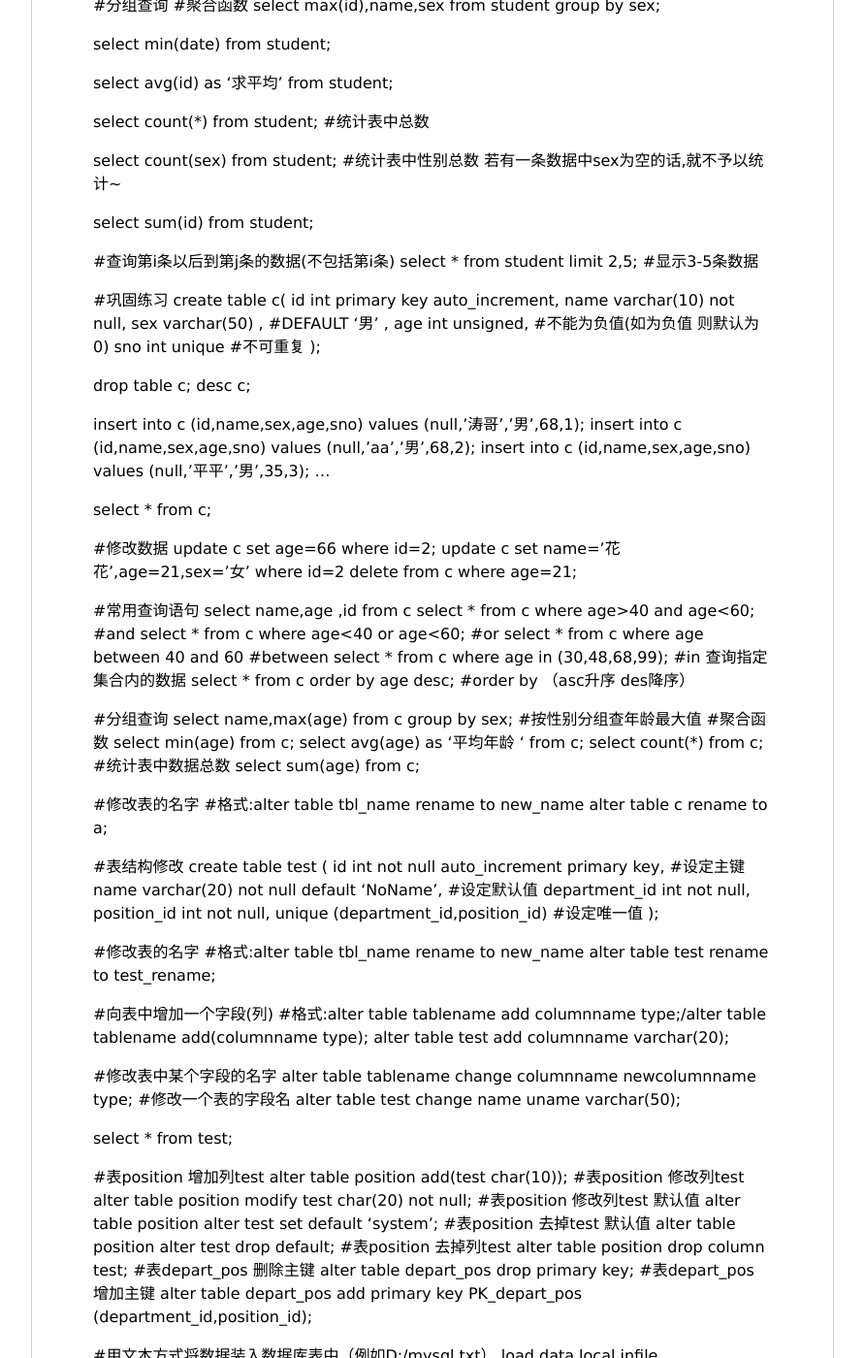
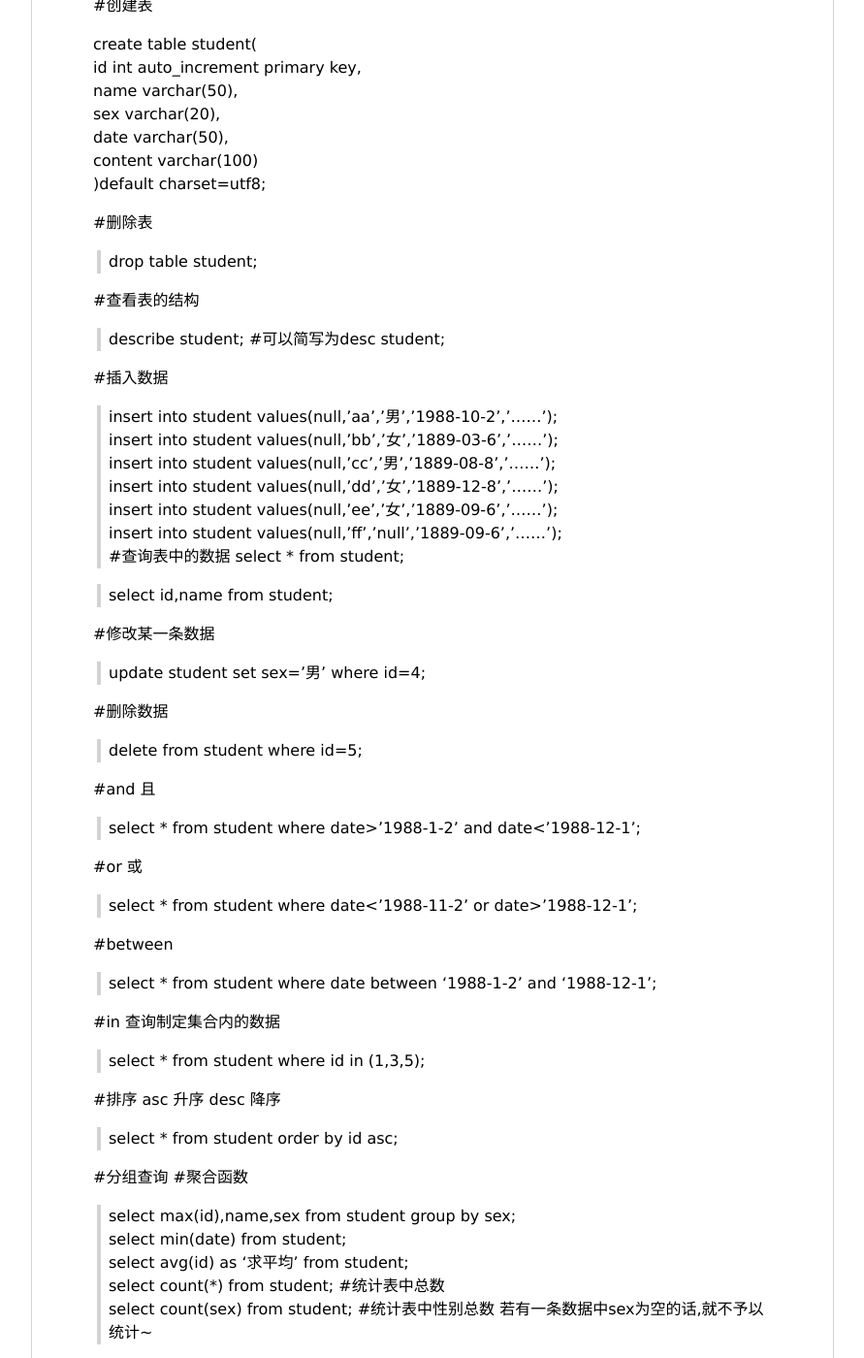
Before and after one commit to phstom/blog, a Jekyll site: the page built from _posts/2017-07-21-mysql.md, in a window 1280 px wide and 1400 px high, scrolled down 1653 px. Shown: the whole window at 97% size, without its empty margins (194-1085 px from the left). Built offline with Jekyll 4.4.1, drawn with Linux system fonts in a browser that asks for light colours; some of the changed text lies outside the part shown.

Commit message:
mysql modify

```diff
--- a/_posts/2017-07-21-mysql.md
+++ b/_posts/2017-07-21-mysql.md
@@ -7,30 +7,31 @@ keywords: 数据库
 ---
 
 select * from emp;  #注释
+
 #---------------------------
 #----命令行连接MySql---------
 
 #启动mysql服务器
-net start mysql
+>net start mysql
 
 #关闭
-net stop mysql
+>net stop mysql
 
 #进入
-mysql -h 主机地址 -u 用户名 －p 用户密码
+>mysql -h 主机地址 -u 用户名 －p 用户密码
 
 #退出
-exit
+>exit
 
 #---------------------------
 #----MySql用户管理---------
 
 #修改密码:首先在DOS 下进入mysql安装路径的bin目录下，然后键入以下命令:
-mysqladmin -uroot -p123 password 456;
+>mysqladmin -uroot -p123 password 456;
 
 #增加用户
 #格式:grant 权限 on 数据库.* to 用户名@登录主机 identified by '密码'
-/*
+>/*
 如，增加一个用户user1密码为password1，让其可以在本机上登录， 并对所有数据库有查询、插入、修改、删除的权限。首先用以root用户连入mysql，然后键入以下命令：
 grant select,insert,update,delete on *.* to user1@localhost Identified by "password1";
 如果希望该用户能够在任何机器上登陆mysql，则将localhost改为"%"。
@@ -44,91 +45,89 @@ grant all privileges on wpj1105.* to sunxiao@localhost identified by '123';   #a
 #-----MySql数据库操作基础-----
 
 #显示数据库
-show databases;
+>show databases;
 
 #判断是否存在数据库wpj1105,有的话先删除
-drop database if exists wpj1105;
+>drop database if exists wpj1105;
 
 #创建数据库
-create database wpj1105;
+>create database wpj1105;
 
 #删除数据库
-drop database wpj1105;
+>drop database wpj1105;
 
 #使用该数据库
-use wpj1105;
+>use wpj1105;
 
 #显示数据库中的表
-show tables;
+>show tables;
 
 #先判断表是否存在,存在先删除
-drop table if exists student;
+>drop table if exists student;
 
 #创建表
-create table student(
-id int auto_increment primary key,
-name varchar(50),
-sex varchar(20),
-date varchar(50),
-content varchar(100)
-)default charset=utf8;
+
+   create table student(
+    id int auto_increment primary key,
+    name varchar(50),
+    sex varchar(20),
+    date varchar(50),
+    content varchar(100)
+    )default charset=utf8;
 
 #删除表
-drop table student;
+>drop table student;
 
 #查看表的结构
-describe student;  #可以简写为desc student;
+>describe student;  #可以简写为desc student;
 
 #插入数据
-insert into student values(null,'aa','男','1988-10-2','......');
+>insert into student values(null,'aa','男','1988-10-2','......');
 insert into student values(null,'bb','女','1889-03-6','......');
 insert into student values(null,'cc','男','1889-08-8','......');
 insert into student values(null,'dd','女','1889-12-8','......');
 insert into student values(null,'ee','女','1889-09-6','......');
 insert into student values(null,'ff','null','1889-09-6','......');
 #查询表中的数据
-select * from student;
-select id,name from student;
+>select * from student;
+
+>select id,name from student;
 
 #修改某一条数据
-update student set sex='男' where id=4;
+>update student set sex='男' where id=4;
 
 #删除数据
-delete from student where id=5;
+>delete from student where id=5;
 
 #and 且
-select * from student where date>'1988-1-2' and date<'1988-12-1';
+>select * from student where date>'1988-1-2' and date<'1988-12-1';
 
 #or 或
-select * from student where date<'1988-11-2' or date>'1988-12-1';
+>select * from student where date<'1988-11-2' or date>'1988-12-1';
 
 #between
-select * from student where date between '1988-1-2' and '1988-12-1';
+>select * from student where date between '1988-1-2' and '1988-12-1';
 
 #in 查询制定集合内的数据
-select * from student where id in (1,3,5);
+>select * from student where id in (1,3,5);
 
 #排序 asc 升序  desc 降序
-select * from student order by id asc;
+>select * from student order by id asc;
 
 #分组查询 #聚合函数
-select max(id),name,sex from student group by sex;
-
+>select max(id),name,sex from student group by sex;
 select min(date) from student;
-
 select avg(id) as '求平均' from student;
-
 select count(*) from student;   #统计表中总数
-
 select count(sex) from student;   #统计表中性别总数  若有一条数据中sex为空的话,就不予以统计~
 
 select sum(id) from student;
 
 #查询第i条以后到第j条的数据(不包括第i条)
-select * from student limit 2,5;  #显示3-5条数据
+>select * from student limit 2,5;  #显示3-8条数据
 
 #巩固练习
-create table c(
+  create table c(
  id int primary key auto_increment,
  name varchar(10) not null,
  sex varchar(50) ,  #DEFAULT '男' ,
@@ -147,12 +146,12 @@ insert into c (id,name,sex,age,sno) values (null,'平平','男',35,3);
 select * from c;
 
 #修改数据
-update c set age=66 where id=2;
+>update c set age=66 where id=2;
 update c set name='花花',age=21,sex='女' where id=2
 delete from c where age=21;
 
 #常用查询语句
-select name,age ,id from c
+>select name,age ,id from c
 select * from c where age>40 and age<60;  #and
 select * from c where age<40 or age<60;  #or
 select * from c where age between 40 and 60 #between
@@ -160,19 +159,21 @@ select * from c where age in (30,48,68,99);     #in 查询指定集合内的数
 select * from c order by age desc;      #order by （asc升序 des降序）
 
 #分组查询
-select name,max(age) from c group by sex;  #按性别分组查年龄最大值
+>select name,max(age) from c group by sex;  #按性别分组查年龄最大值
+
 #聚合函数
-select min(age) from c;
+>select min(age) from c;
 select avg(age) as '平均年龄 ' from c;
 select count(*) from c;  #统计表中数据总数
 select sum(age) from c;
 
 #修改表的名字
+
 #格式:alter table tbl_name rename to new_name
-alter table c rename to a;
+>alter table c rename to a;
 
 #表结构修改
-create table test
+>create table test
 (
 id int not null auto_increment primary key, #设定主键
 name varchar(20) not null default 'NoName', #设定默认值
@@ -182,37 +183,39 @@ unique (department_id,position_id) #设定唯一值
 );
 
 #修改表的名字
+
 #格式:alter table tbl_name rename to new_name
-alter table test rename to test_rename;
+>alter table test rename to test_rename;
 
 #向表中增加一个字段(列)
+
 #格式:alter table tablename add columnname type;/alter table tablename add(columnname type);
-alter table test add  columnname varchar(20);
+>alter table test add  columnname varchar(20);
 
 #修改表中某个字段的名字
-alter table tablename change columnname newcolumnname type;  #修改一个表的字段名
-alter table test change name uname varchar(50);
+>alter table tablename change columnname newcolumnname type;  #修改一个表的字段名
+>alter table test change name uname varchar(50);
 
-select * from test;
+>select * from test;
 
 #表position 增加列test
-alter table position add(test char(10));
+>alter table position add(test char(10));
 #表position 修改列test
-alter table position modify test char(20) not null;
+>alter table position modify test char(20) not null;
 #表position 修改列test 默认值
-alter table position alter test set default 'system';
+>alter table position alter test set default 'system';
 #表position 去掉test 默认值
-alter table position alter test drop default;
+>alter table position alter test drop default;
 #表position 去掉列test
-alter table position drop column test;
+>alter table position drop column test;
 #表depart_pos 删除主键
-alter table depart_pos drop primary key;
+>alter table depart_pos drop primary key;
 #表depart_pos 增加主键
-alter table depart_pos add primary key PK_depart_pos
+>alter table depart_pos add primary key PK_depart_pos
 (department_id,position_id);
 
 #用文本方式将数据装入数据库表中（例如D:/mysql.txt）
-load data local infile "D:/mysql.txt" into table MYTABLE;
+>load data local infile "D:/mysql.txt" into table MYTABLE;
 
 #导入.sql文件命令（例如D:/mysql.sql）
-source d:/mysql.sql;  #或者  /. d:/mysql.sql;
+>source d:/mysql.sql;  #或者  /. d:/mysql.sql;
```
